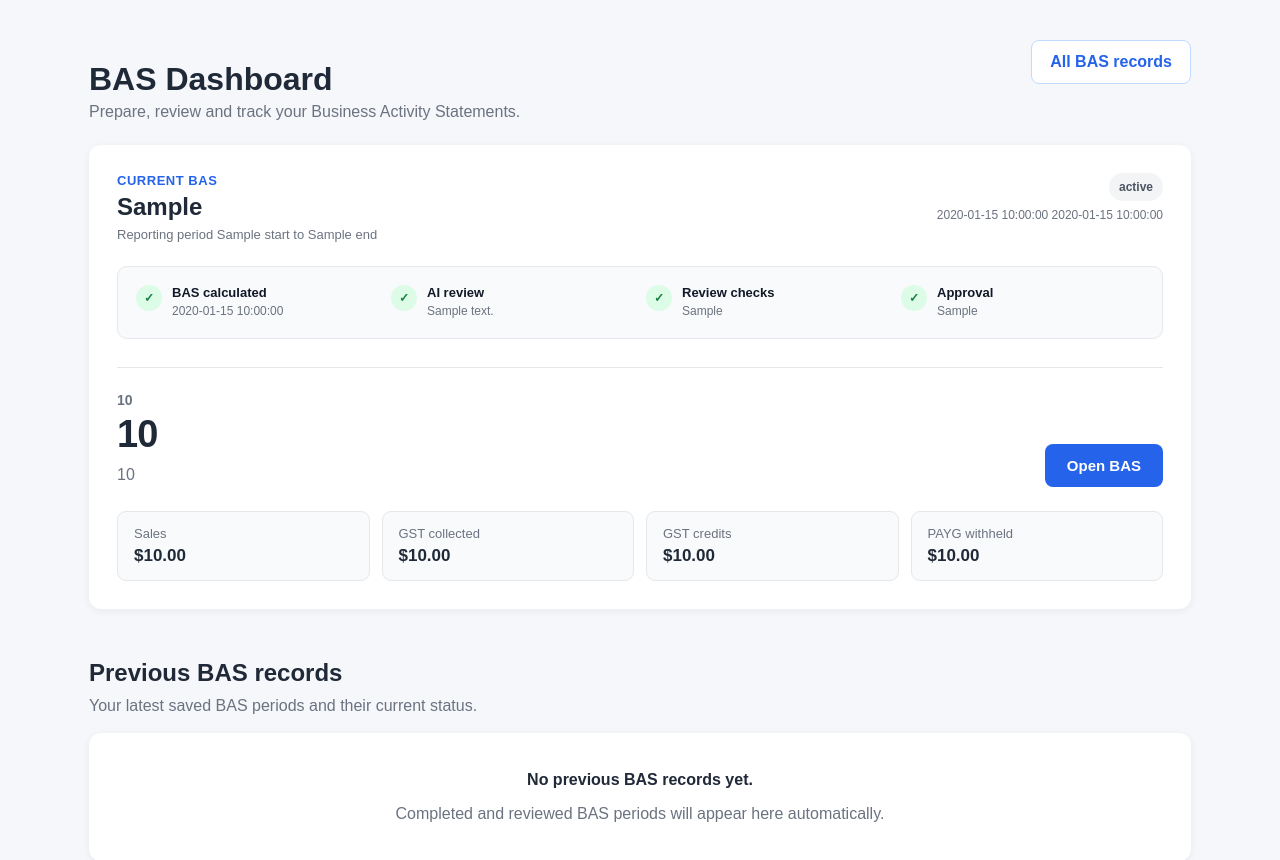
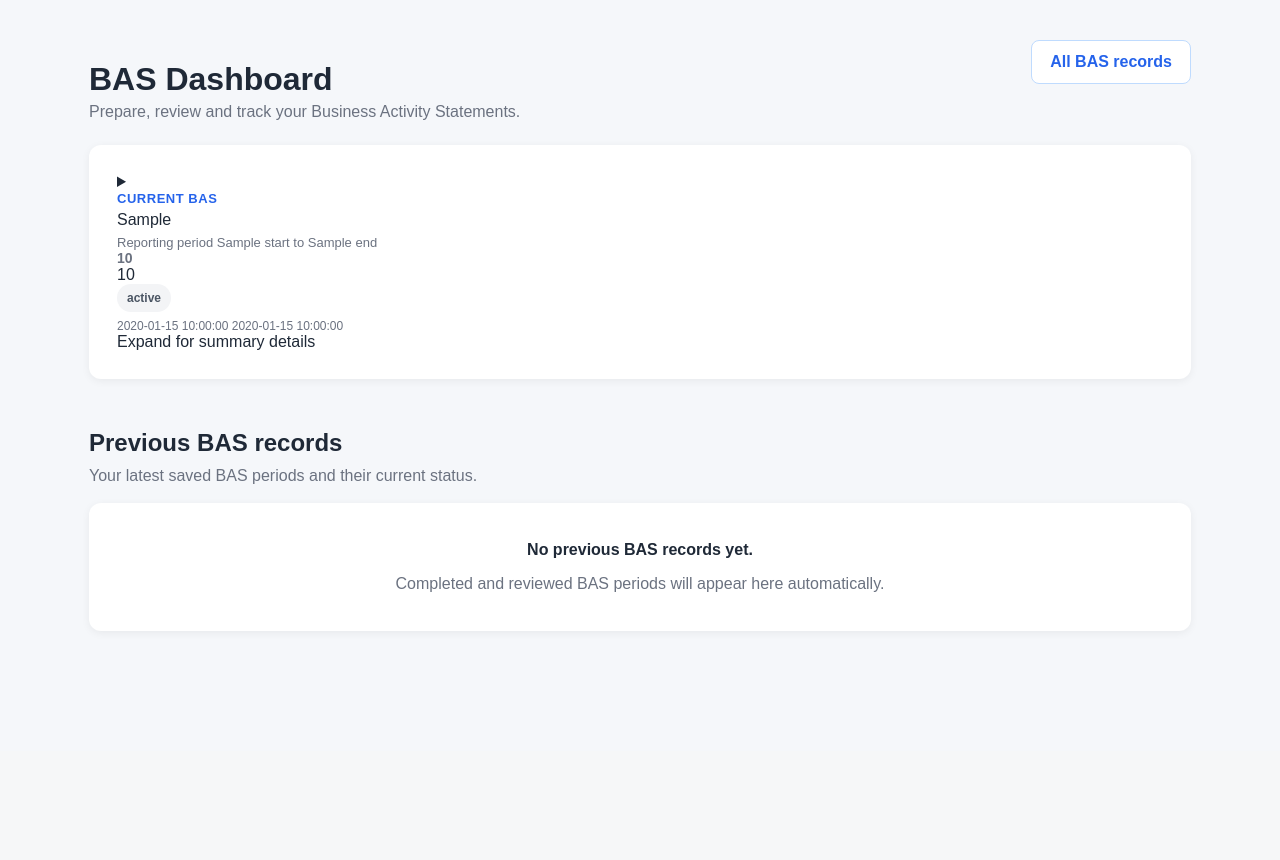
Before and after one commit to raviyadav2509/accounting, a Flask app: template templates/dashboard.html in a window 1280 px wide. Shown: the part 54-914 px from the top of the page. After the commit the page ends 646 px from the top, so only its background shows below. Run offline with Flask 3, Linux system fonts and the light colour scheme; the template is opened without the code that fills it: most values are stand-ins (such as "Sample title", 1, 10 or a date in 2020).

Commit message:
Make current BAS summary collapsible

```diff
--- a/templates/dashboard.html
+++ b/templates/dashboard.html
@@ -10,21 +10,35 @@
     <a class="secondary-button" href="{{ url_for('bas.bas_history') }}">All BAS records</a>
 </div>
 
-<div class="card current-bas-card">
-    <div class="current-bas-header">
-        <div>
+<details class="card current-bas-card current-bas-disclosure">
+    <summary class="current-bas-summary">
+        <div class="summary-period">
             <div class="eyebrow">Current BAS</div>
-            <h2>{{ current.period_display }}</h2>
+            <div class="summary-period-title">{{ current.period_display }}</div>
             <div class="period-caption">Reporting period {{ bas.start }} to {{ bas.end }}</div>
         </div>
 
-        <div class="current-status">
+        <div class="summary-amount">
+            <div class="dashboard-amount-label">{{ amount_heading }}</div>
+            <div class="summary-amount-value">{{ amount_display }}</div>
+        </div>
+
+        <div class="summary-status">
             <span class="status-badge {{ current.status_class }}">{{ current.display_status }}</span>
             {% if current.status_date %}
                 <div class="status-date">
                     {{ current.status_date_label }} {{ current.status_date }}
                 </div>
             {% endif %}
+            <div class="expand-hint">Expand for summary details</div>
+        </div>
+    </summary>
+
+    <div class="current-bas-expanded">
+        <div class="expanded-intro">
+            <div>
+                <h3>BAS summary</h3>
+                <p>{{ amount_note }}</p>
             </div>
         </div>
 
@@ -80,26 +94,6 @@
             </div>
         </div>
 
-    <div class="dashboard-amount-row">
-        <div>
-            <div class="dashboard-amount-label">{{ amount_heading }}</div>
-            <div class="dashboard-amount">{{ amount_display }}</div>
-            <div class="dashboard-amount-note">{{ amount_note }}</div>
-        </div>
-
-        <div class="dashboard-actions">
-            <a class="button" href="{{ url_for('bas.bas_review', start=bas.start, end=bas.end) }}">
-                {% if ai_status == "NOT REVIEWED" %}
-                    Review BAS
-                {% elif ai_status == "REVIEW REQUIRED" and not review_resolved %}
-                    Continue Review
-                {% else %}
-                    Open BAS
-                {% endif %}
-            </a>
-        </div>
-    </div>
-
         <div class="dashboard-metrics">
             <div class="dashboard-metric">
                 <span>Sales</span>
@@ -118,8 +112,18 @@
                 <strong>${{ "{:,.2f}".format(bas.w2) }}</strong>
             </div>
         </div>
+
+        <div class="expanded-actions">
+            <div class="expanded-actions-copy">
+                <strong>Need the full BAS?</strong>
+                <span>Open the detailed view to see all BAS figures, calculations and run the AI review.</span>
             </div>
-
+            <a class="button" href="{{ url_for('bas.bas_review', start=bas.start, end=bas.end) }}">
+                View detailed BAS
+            </a>
+        </div>
+    </div>
+</details>
 <div class="section-heading">
     <div>
         <h2>Previous BAS records</h2>
```
Lines whose indentation alone changed are shown as unchanged.
